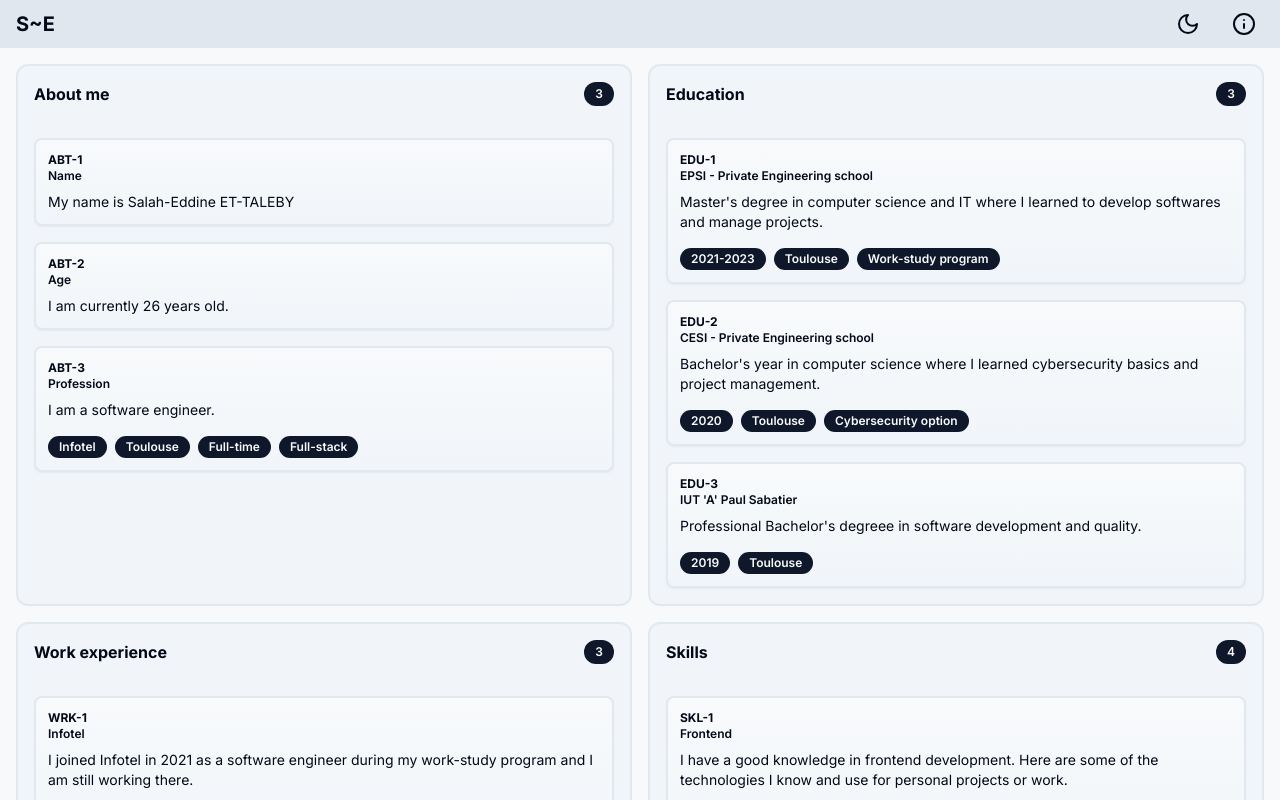
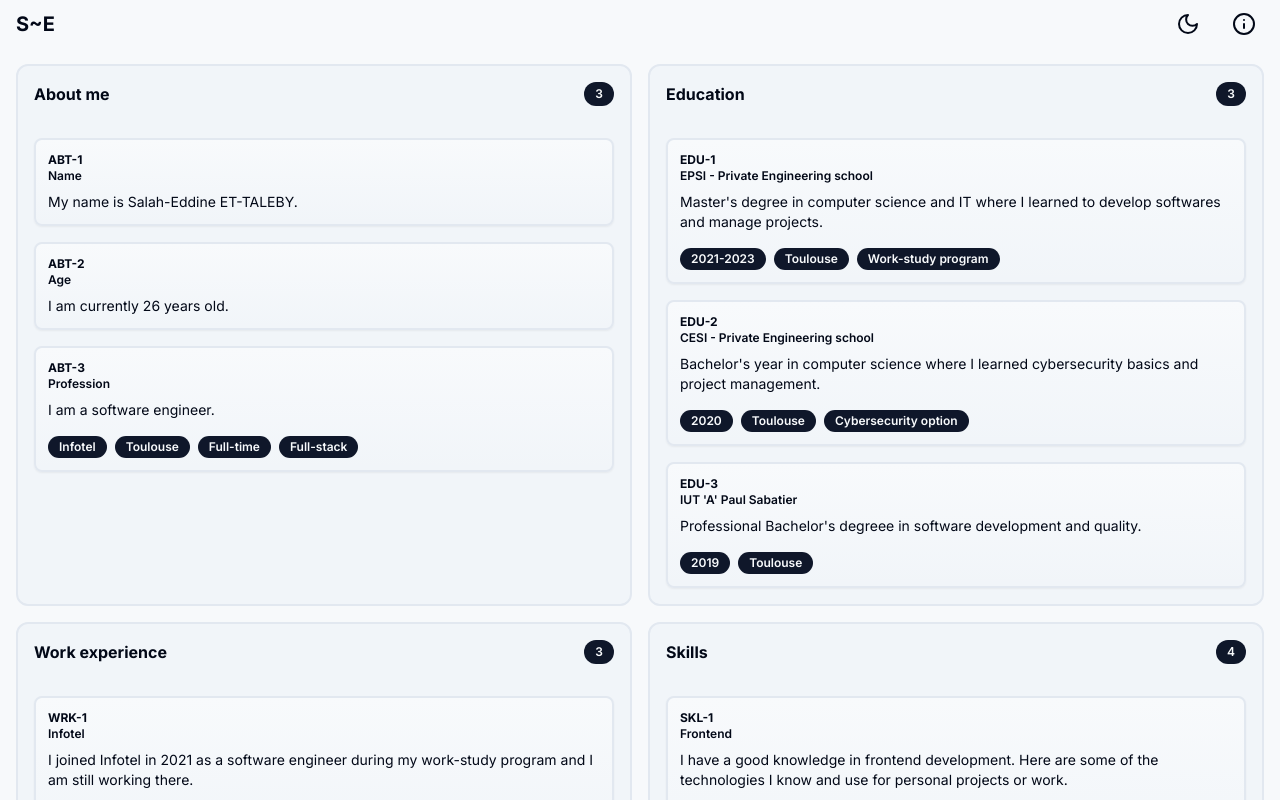
Before and after one commit to slheddne/portfolio-kanban, a Next.js app: page / in a window 1280 px wide. Shown: the top 800 px of the page. Built offline with nearby package versions, Linux system fonts and the light colour scheme.

Commit message:
[fixed] : typo

```diff
--- a/app/page.tsx
+++ b/app/page.tsx
@@ -7,7 +7,7 @@
       {
         id: "ABT-1",
         title: "Name",
-        description: "My name is Salah-Eddine ET-TALEBY",
+        description: "My name is Salah-Eddine ET-TALEBY.",
       },
       {
         id: "ABT-2",
--- a/components/Header.tsx
+++ b/components/Header.tsx
@@ -4,7 +4,7 @@
 
 const Header = () => {
   return (
-    <header className='h-12 bg-slate-300/50 dark:bg-slate-800 p-4 flex justify-between items-center'>
+    <header className='h-12  p-4 flex justify-between items-center'>
       <h1 className='text-xl font-bold'>S~E</h1>
       <div className='flex space-x-4'>
         <ThemeToggler />
```
